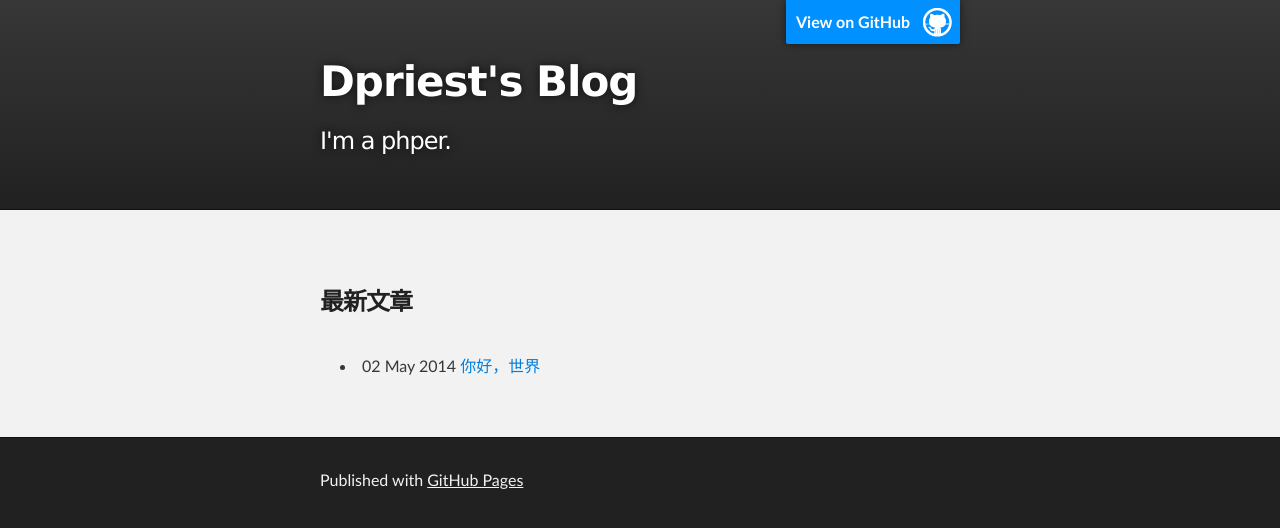
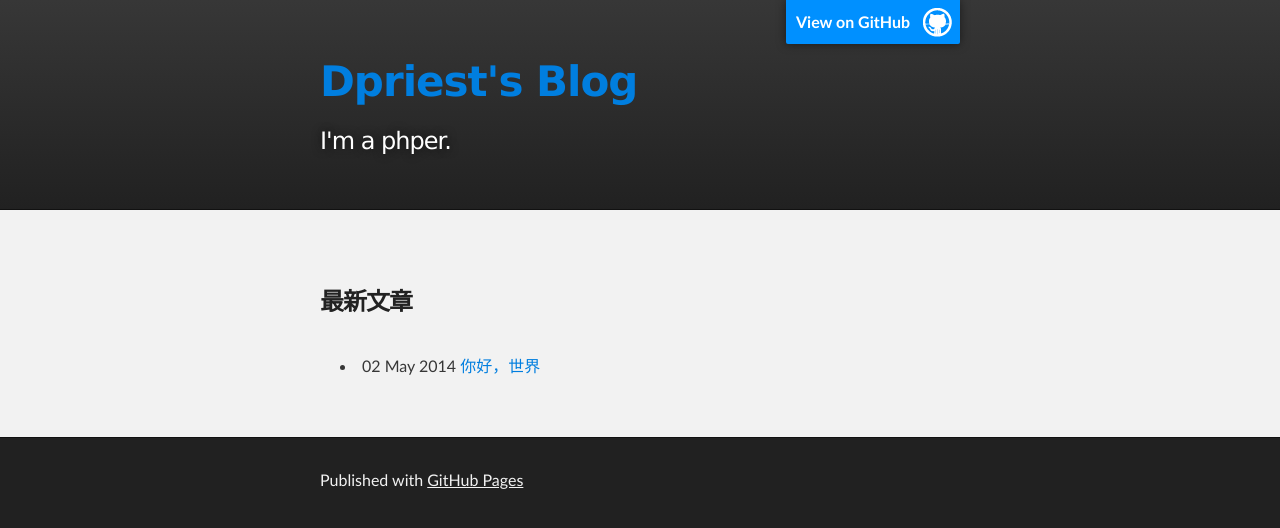
Before and after one commit to dpriest/dpriest.github.io, a Jekyll site: the page built from index.html, in a window 1280 px wide. Shown: the top 528 px of the page. Built offline with Jekyll 4.4.1, drawn with Linux system fonts in a browser that asks for light colours.

Commit message:
增加首页链接

```diff
--- a/_layouts/default.html
+++ b/_layouts/default.html
@@ -18,7 +18,7 @@
         <header class="inner">
           <a id="forkme_banner" href="https://github.com/dpriest">View on GitHub</a>
 
-          <h1 id="project_title">{{ page.title }}</h1>
+          <h1 id="project_title"><a href="/">{{ page.title }}</a></h1>
           <h2 id="project_tagline">I'm a phper.</h2>
 
         </header>
```
